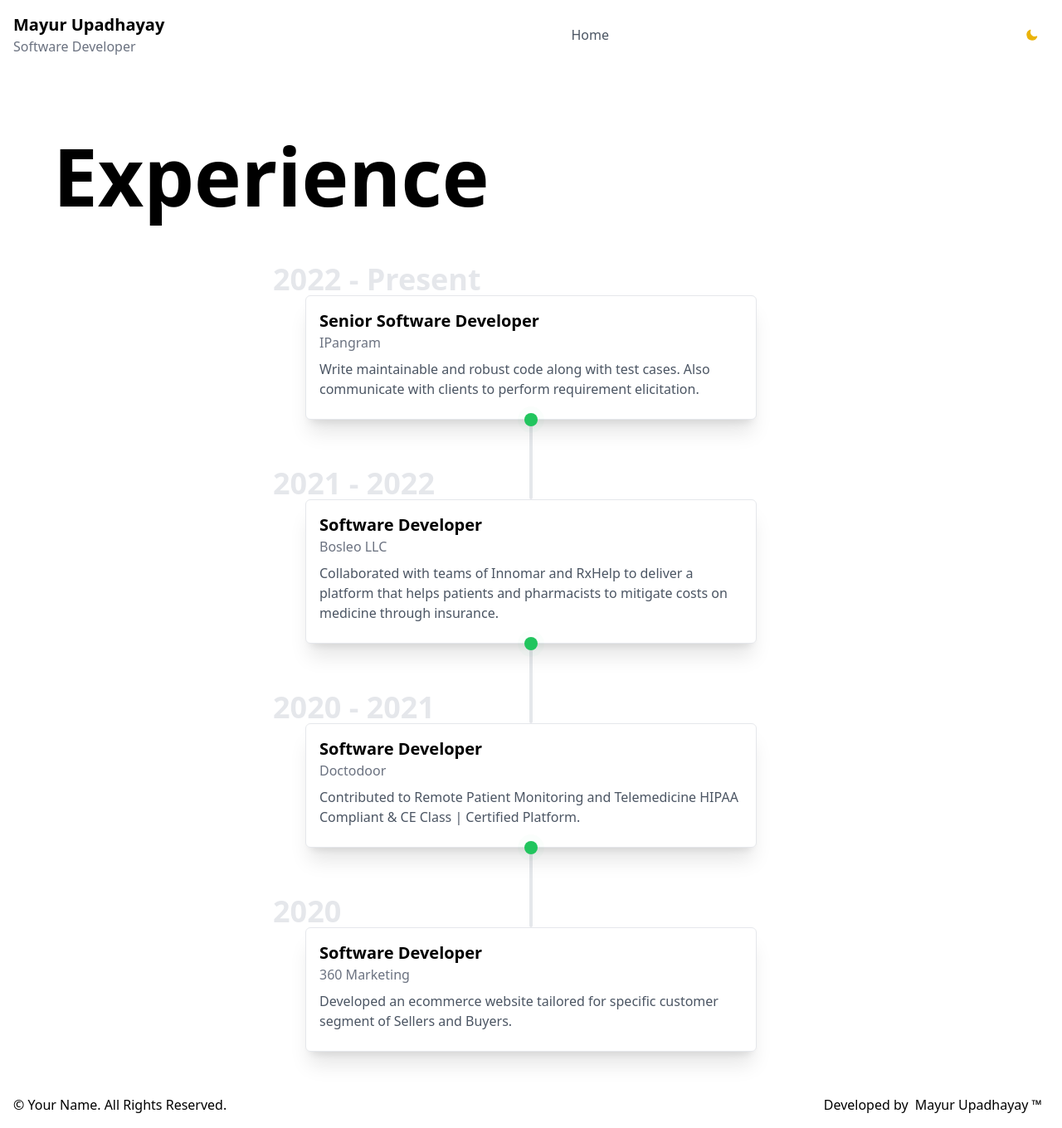
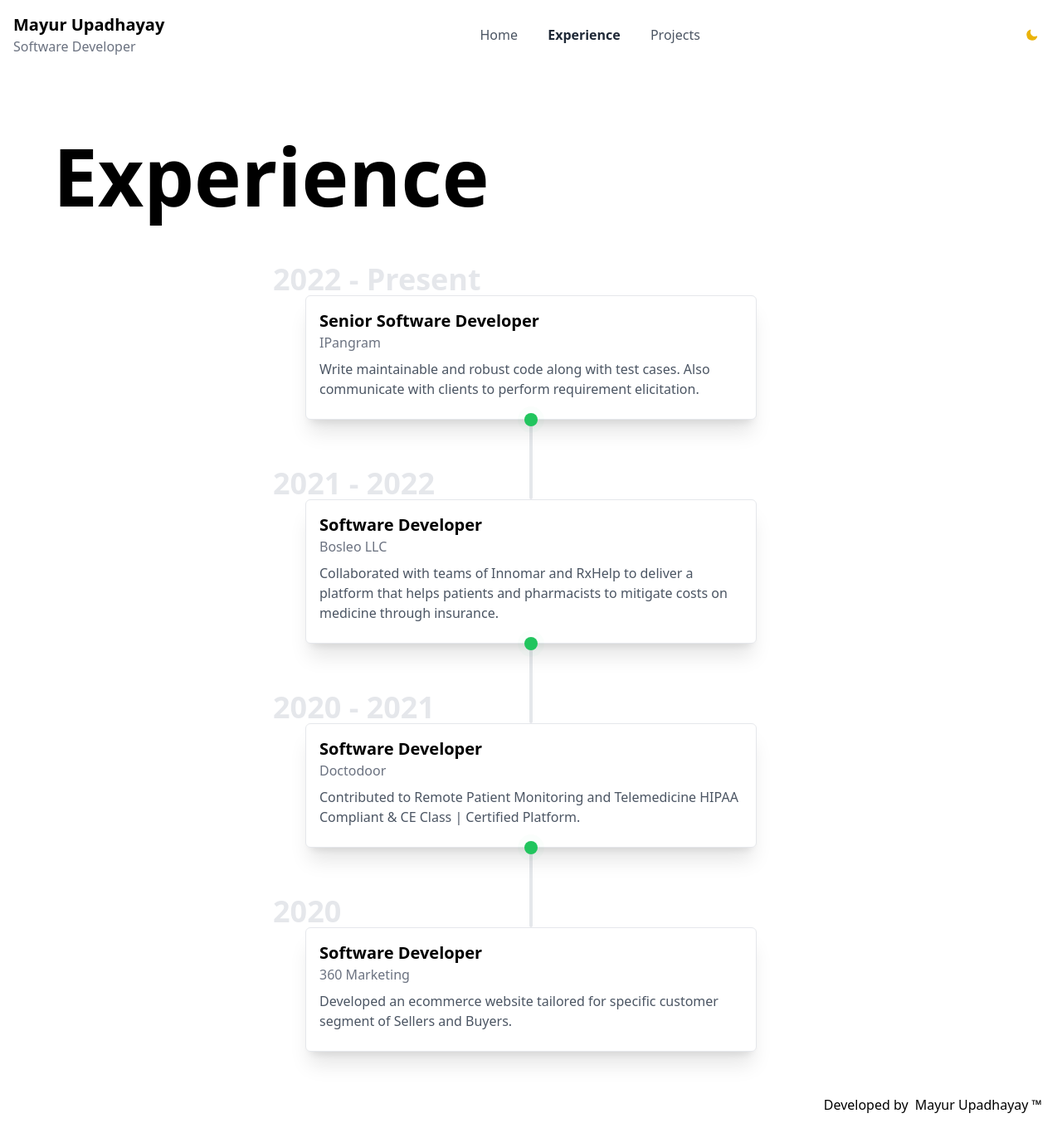
Before and after one commit to mayur256/professional-portfolio, a Next.js app: page /experience in a window 1280 px wide. Shown: the whole page at 83% size. Built offline with nearby package versions, Linux system fonts and the light colour scheme.

Commit message:
[chore]: Cleared some code for header and footer

```diff
--- a/components/Footer/index.tsx
+++ b/components/Footer/index.tsx
@@ -6,9 +6,7 @@ export const Footer = (): ReactElement => {
 	return (
 		<footer className="dark:bg-gray-900">
 			<div className="flex flex-col md:space-y-0 md:flex-row justify-between md:items-center p-4">
-				<div>
-					<p>&copy; Your Name. All Rights Reserved.</p>
-				</div>
+				<div></div>
 				<div>
 					<div>
 						Developed by
--- a/components/Header/index.tsx
+++ b/components/Header/index.tsx
@@ -9,6 +9,12 @@ export const Header = (): ReactElement => {
 	// state definition
 	const { theme, setTheme } = useTheme()
 	const [mounted, setMounted] = useState(false)
+
+	const navLinks = [
+		{ link: '/', text: 'home' },
+		{ link: '/experience', text: 'experience' },
+		{ link: '/projects', text: 'projects' },
+	]
 
 	// router hook
 	const router = useRouter()
@@ -34,16 +40,22 @@ export const Header = (): ReactElement => {
 
 				{/** Navigation links */}
 				<div className="space-x-8 hidden md:block">
+					{navLinks.map(({ link, text }, idx) => {
+						return (
 							<Link
-						href="/"
-						className={`text-base  ${
-							router.asPath === '/'
+								key={`${text}-${idx}`}
+								href={link}
+								className={`text-base capitalize
+                                    ${
+										router.asPath === link
 											? 'text-gray-800 font-bold dark:text-white'
 											: 'text-gray-600 dark:text-gray-300 font-normal '
 									}`}
 							>
-						Home{' '}
+								{text}{' '}
 							</Link>
+						)
+					})}
 				</div>
 
 				{/** Social Links and theme toggler */}
```
Lines whose indentation alone changed are shown as unchanged.
